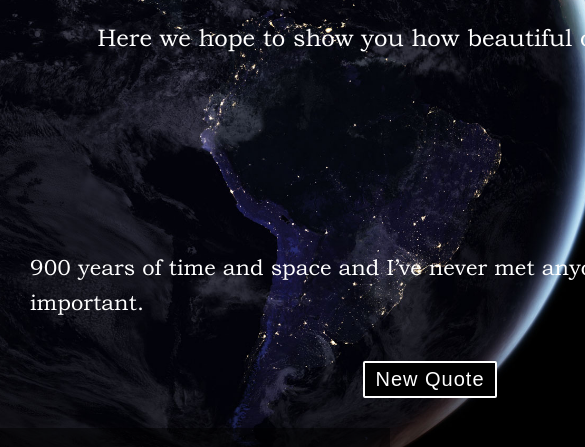
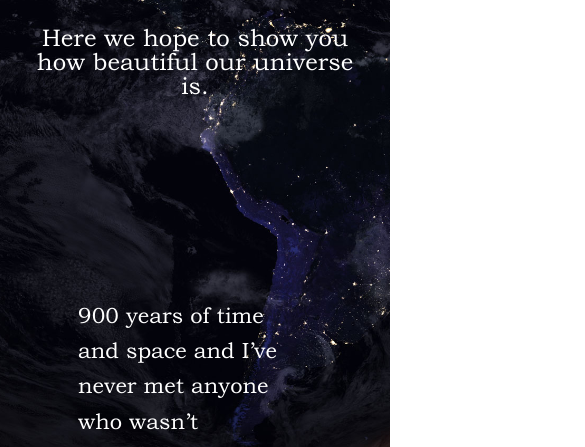
Before and after one commit to mytme88/exam2020, a plain HTML site: page index.html in a window 390 px wide. Shown: the part 320-767 px from the top of the page, 585 px wide, since content can reach past the window. Drawn offline with Linux system fonts and the light colour scheme; a web font is replaced by a local one.

Commit message:
exam-v2.3

```diff
--- a/css/device.css
+++ b/css/device.css
@@ -117,4 +117,7 @@
   .solar-box p {
     display: inline;
   }
+  .quote {
+    width: 60vw;
+  }
 }
--- a/css/style.css
+++ b/css/style.css
@@ -90,10 +90,8 @@ button:hover {
 .quote {
   color: white;
   font-size: 22px;
-  width: 800px;
-  height: auto;
-  margin: 0 auto;
   line-height: 1.6;
+  width: 45vw;
 }
 #h3 {
   display: block;
@@ -107,6 +105,7 @@ button:hover {
   text-align: right;
   padding-right: 9%;
   padding-top: 9px;
+  padding-bottom: 15px;
   font-size: 20px;
   font-family: space;
 }
```
